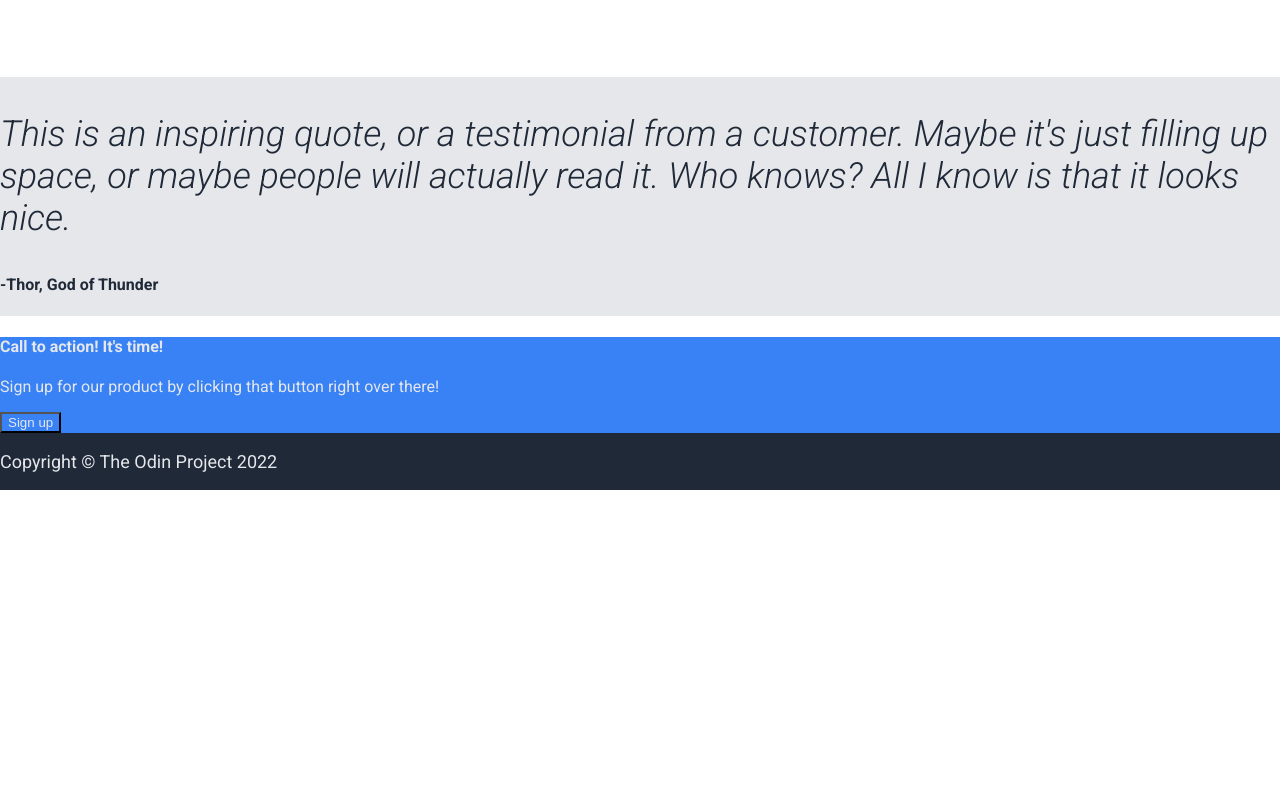
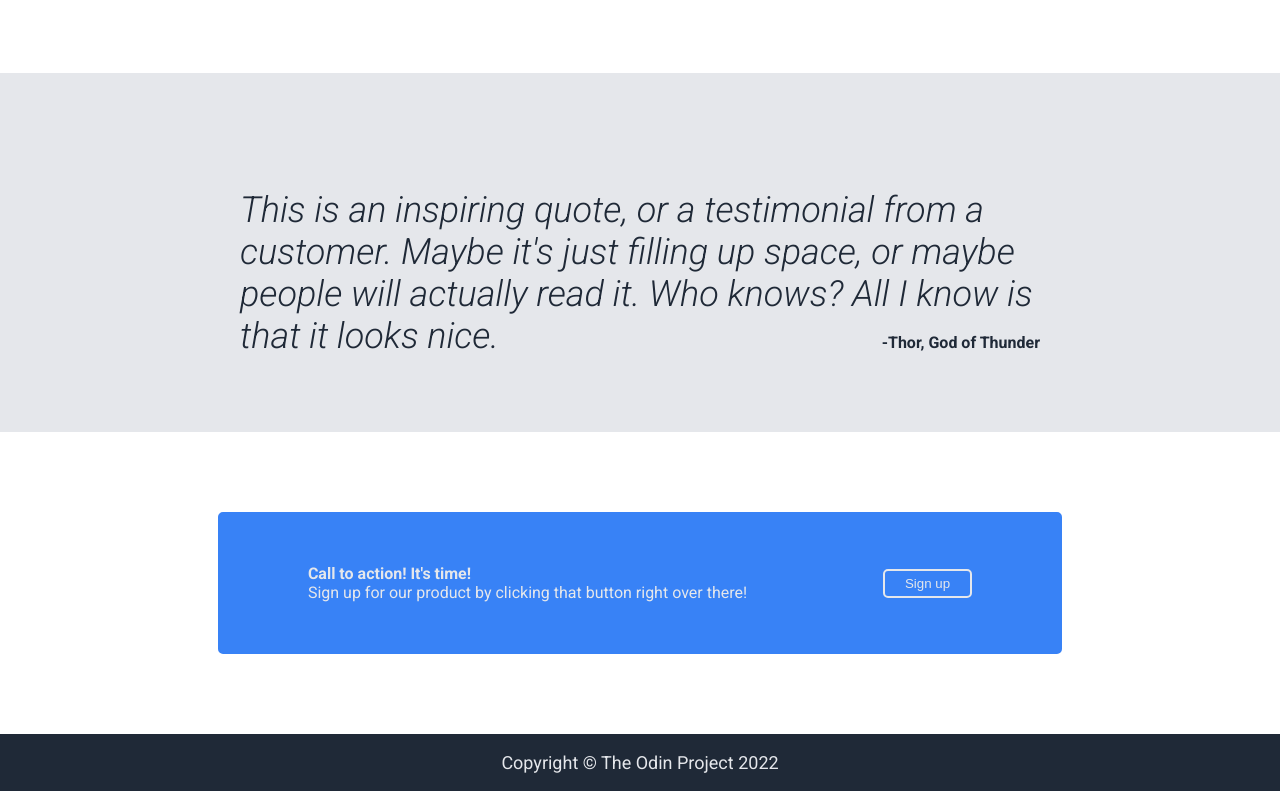
Before and after one commit to Jr510/Landing-Page, a plain HTML site: page index.html in a window 1280 px wide. Shown: the part 922-1713 px from the top of the page. Before the commit the page ends 1412 px from the top, so only its background shows below. Drawn offline with Linux system fonts and the light colour scheme.

Commit message:
Add flex styles to Quote, Call-to-action, and Footer sections

```diff
--- a/index.html
+++ b/index.html
@@ -11,16 +11,14 @@
 </head>
 <body>
 
-
-<div class="container">
 <!-- HEADER -->
   <div class="header">
-    <div class="logo">Header Logo</div>
+    <div class="logo"><a href="#">Header Logo</a></div>
     <div class="links">
       <ul>
-        <li>header link one</li>
-        <li>header link two</li>
-        <li>header link three</li>
+        <li><a href="#">header link one</a></li>
+        <li><a href="#">header link two</a></li>
+        <li><a href="#">header link three</a></li>
       </ul>
     </div>
   </div>
@@ -37,8 +35,6 @@
     </div>
   </div>
 
-</div> <!-- container end -->
-
 <!-- INFORMATION -->
   <div class="information-section">
     <h2>Some random information.</h2>
@@ -48,11 +44,11 @@
         <p>this is some subtext under an illustration or image</p>
       </div>
       <div class="image">
-        <img src="./images/village.jpg" alt="Village of the Dead">
+        <img src="./images/egypt.jpg" alt="Egypt Sphinx and Pyramid">
         <p>this is some subtext under an illustration or image</p>
       </div>
       <div class="image">
-        <img src="./images/egypt.jpg" alt="Egypt Sphinx and Pyramid">
+        <img src="./images/village.jpg" alt="Village of the Dead">
         <p>this is some subtext under an illustration or image</p>
       </div>
       <div class="image">
@@ -64,12 +60,14 @@
 
 <!-- QUOTE -->
   <div class="quote-section">
+    <div class="quote-container">
       <div class="main-quote">
         <p>This is an inspiring quote, or a testimonial from a customer. Maybe it's just filling up space, or maybe people will actually read it. Who knows? All I know is that it looks nice.</p>
       </div>
       <div class="quote-source">
         <h4>-Thor, God of Thunder</h4>
       </div>
+    </div> <!-- quote-container end -->
   </div>
 
 <!-- CALL-TO-ACTION -->
@@ -80,7 +78,7 @@
         <p>Sign up for our product by clicking that button right over there!</p>
       </div>
       <div class="call-to-right">
-        <button class="button">Sign up</button>
+        <button class="button call">Sign up</button>
       </div>
     </div>
   </div>
--- a/style.css
+++ b/style.css
@@ -20,7 +20,7 @@ a {
   background-color: #1F2937;
 }
 
-.logo {
+.logo a {
   font-size: 24px;
   color: #F9FAF8;
 }
@@ -30,14 +30,25 @@ h1 {
   font-weight: bolder;
   color: #F9FAF8;
 }
-.left-side p, .header .links, .footer {
+.left-side p, .header .links a, .footer {
   font-size: 18px;
   color: #E5E7EB;
+}
+
+.logo a:hover, .links a:hover {
+  color: #F9FAF8;
 }
 
 .call-to-block, .button {
   background-color: #3882F6;
   color: #E5E7EB;
+  border-radius: 5px;
+  border: 2px solid #3882F6;
+  padding: 5px 20px;
+}
+
+.button.call {
+  border: 2px solid #E5E7EB;
 }
 
 .hero-image {
@@ -48,10 +59,6 @@ h2 {
   font-size: 36px;
   font-weight: bolder;
   color: #1F2937;
-}
-
-.quote-section {
-  background-color: #E5E7EB;
 }
 
 .main-quote {
@@ -69,6 +76,10 @@ h2 {
   color: #E5E7EB;
 }
 
+h4, .call-to-left p {
+  margin: 0;
+}
+
 
 /****  Flex styles ****/
 /* HERO & HEADER Flex */
@@ -84,6 +95,11 @@ h2 {
   padding-bottom: 80px;
   justify-content: space-around;
  }
+
+ .left-side, .right-side {
+  width: 600px;
+ }
+
 
 /* INFORMATION */
 .information-section {
@@ -108,3 +124,46 @@ h2 {
   border: 5px solid #3882F6;
   border-radius: 15px;
 }
+
+/* QUOTE */
+.quote-section {
+  background-color: #E5E7EB;
+  display: flex;
+  flex-direction: column;
+  align-items: center;
+  padding-top: 80px;
+  padding-bottom: 80px;
+}
+
+.quote-container {
+  max-width: 800px;;
+}
+
+.quote-source {
+  display: flex;
+  justify-content: flex-end;
+  margin-top: -60px;
+}
+
+/* CALL-TO-ACTION */
+.call-to-action-section {
+  display: flex;
+  justify-content: center;
+}
+
+
+.call-to-block {
+  margin: 80px 200px;
+  width: 800px;
+  display: flex;
+  justify-content: space-around;
+  align-items: center;
+  padding: 50px 20px;
+}
+
+/* FOOTER */
+.footer {
+  display: flex;
+  justify-content: center;
+  align-items: center;
+}
```
Lines whose indentation alone changed are shown as unchanged.
